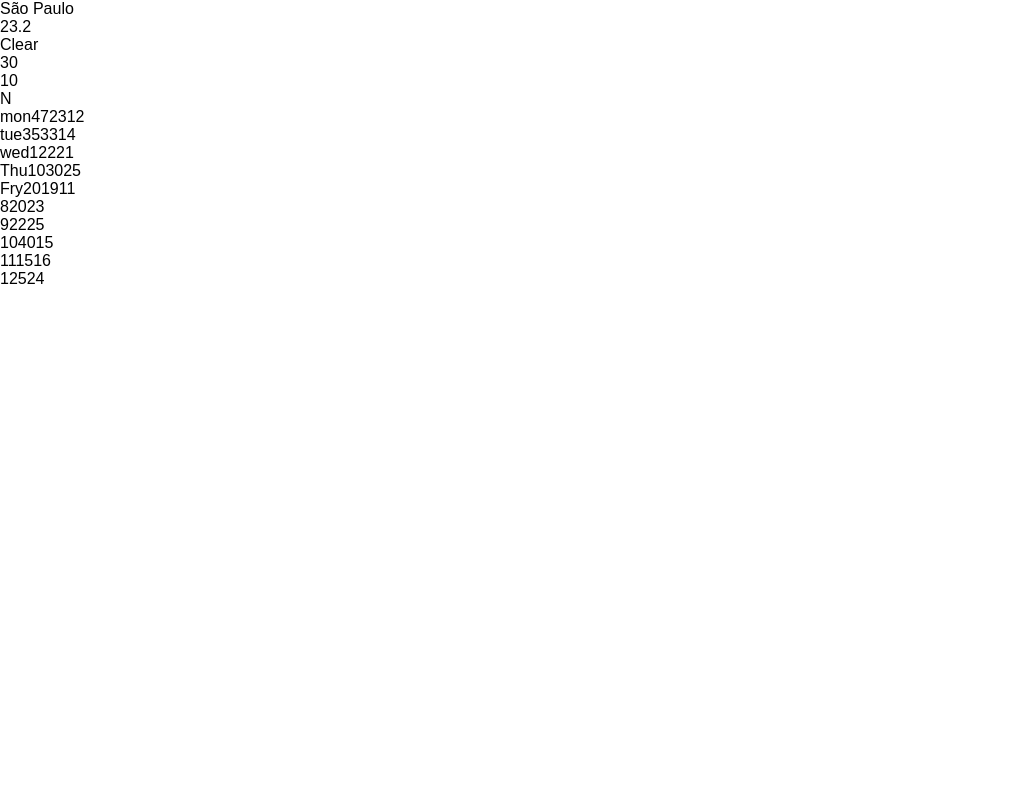
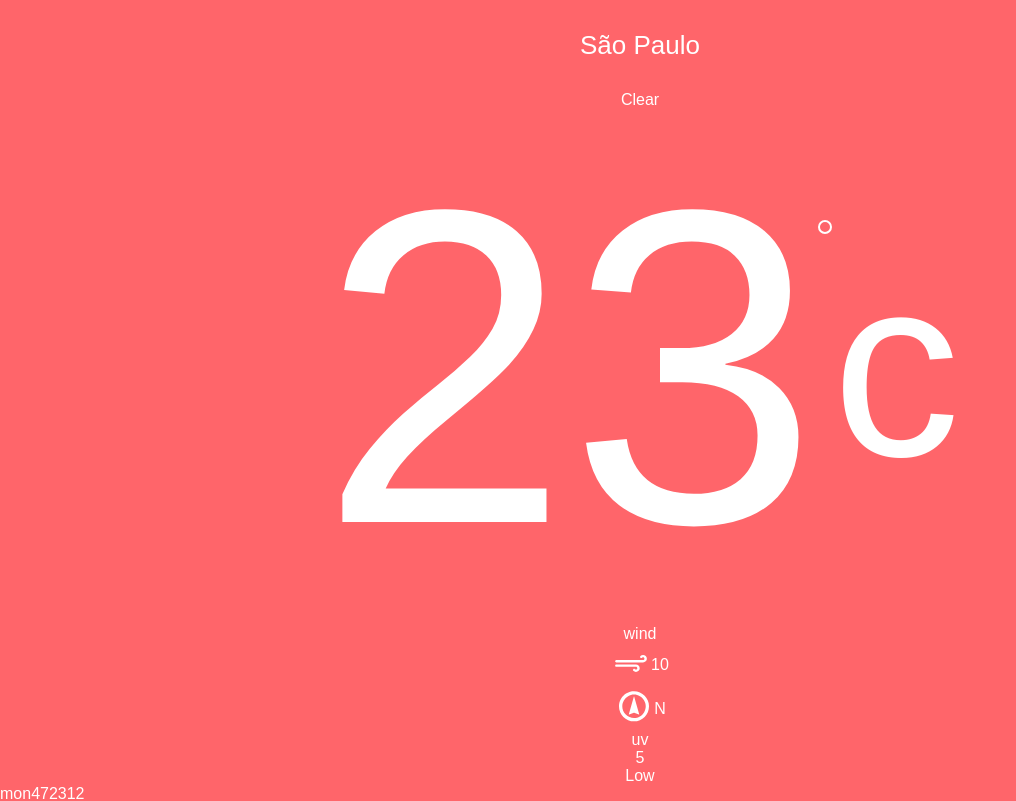
Before and after one commit to insionCEO/PWA-React-Weather-App, a React app: page / in a window 1280 px wide. Shown: the top 801 px of the page, without its empty margins (0-1016 px from the left). Built offline with nearby package versions, Linux system fonts and the light colour scheme; no server answers.

Commit message:
added wind and uv stats

```diff
--- a/src/App.css
+++ b/src/App.css
@@ -1,3 +1,76 @@
+body {
+  background-color: #ff656a;
+  color: #ffffff;
+  font-family: sans-serif;
+  height: 100vh;
+  margin: 0;
+  padding: 0;
+  width: 100%;
+}
+
+.App {
+  display: flex;
+  flex-direction: column;
+}
+
+.current-condition {
+  text-align: center;
+}
+
 .current-condition span {
   display: block;
 }
+
+.location {
+  font-size: 26px;
+  margin-bottom: 30px;
+  margin-top: 30px;
+}
+
+.temperature {
+  align-items: center;
+  display: flex;
+  justify-content: center;
+}
+
+.temperature__value {
+  font-size: 35vw;
+}
+
+.temperature__unit {
+  display: flex;
+  flex-direction: row;
+}
+
+.temperature__unit-dot {
+  border: 2px solid #ffffff;
+  border-radius: 10px;
+  height: 10px;
+  width: 10px;
+}
+
+.temperature__unit-letter {
+  font-size: 20vw;
+}
+
+.wind__speed {
+  align-items: center;
+  display: flex;
+  justify-content: center;
+}
+
+.wind__speed-icon svg {
+  fill: #ffffff;
+  width: 40px;
+}
+
+.wind__direction {
+  align-items: center;
+  display: flex;
+  justify-content: center;
+}
+
+.wind__direction-icon svg {
+  fill: #ffffff;
+  width: 40px;
+}
--- a/src/App.js
+++ b/src/App.js
@@ -18,15 +18,24 @@ class App extends Component {
     this.state = {
       currentCondition: {
         location: 'São Paulo',
-        temperature: 23.2,
+        temperature: 23,
         weather: 'Clear',
         dayTime: false,
         humidity: 30,
+        date: {
+          dayShort: 'Wed',
+          dayNumber: 13,
+          month: 'Jun',
+          year: 2018
+        },
         wind: {
           speed: 10,
           direction: 'N'
         },
-        uv: 'Low'
+        uv: {
+          indice: 5,
+          description: 'Low'
+        }
       },
       foreCastDaily: [
         {
@@ -114,13 +123,60 @@ class App extends Component {
     return (
       <div className="App">
         <section className="current-condition">
-          <span>{this.state.currentCondition.location}</span>
-          <span>{this.state.currentCondition.temperature}</span>
+          <span className="location">{this.state.currentCondition.location}</span>
           <span>{this.state.currentCondition.weather}</span>
-          <span>{this.state.currentCondition.humidity}</span>
-          <span>{this.state.currentCondition.wind.speed}</span>
-          <span>{this.state.currentCondition.wind.direction}</span>
-          <span>{this.state.currentCondition.wind.uv}</span>
+          <div className="wrapper-temperature">
+            <div className="temperature">
+              <span className="temperature__value">{this.state.currentCondition.temperature}</span>
+              <div className="temperature__unit">
+                <span className="temperature__unit-dot"></span>
+                <span className="temperature__unit-letter">c</span>
+              </div>
+            </div>
+            <div className="wind">
+              <span className="wind__label">wind</span>
+              <div className="wind__speed">
+                <span className="wind__speed-icon">
+                    <svg version="1.1" id="Layer_1" xmlns="http://www.w3.org/2000/svg" x="0px" y="0px"
+                      viewBox="0 0 30 30" Style="enable-background:new 0 0 30 30;">
+                    <path d="M3.1,16.97c0,0.24,0.09,0.45,0.28,0.62c0.16,0.19,0.37,0.28,0.63,0.28H18.7c0.29,0,0.53,0.1,0.73,0.3
+                      c0.2,0.2,0.3,0.45,0.3,0.74c0,0.29-0.1,0.53-0.3,0.72c-0.2,0.19-0.44,0.29-0.74,0.29c-0.29,0-0.54-0.1-0.73-0.29
+                      c-0.16-0.18-0.36-0.26-0.6-0.26c-0.25,0-0.46,0.09-0.64,0.26s-0.27,0.38-0.27,0.61c0,0.25,0.09,0.46,0.28,0.63
+                      c0.56,0.55,1.22,0.83,1.96,0.83c0.78,0,1.45-0.27,2.01-0.81c0.56-0.54,0.83-1.19,0.83-1.97s-0.28-1.44-0.84-2
+                      c-0.56-0.56-1.23-0.84-2-0.84H4.01c-0.25,0-0.46,0.09-0.64,0.26C3.19,16.51,3.1,16.72,3.1,16.97z M3.1,13.69
+                      c0,0.23,0.09,0.43,0.28,0.61c0.17,0.18,0.38,0.26,0.63,0.26h20.04c0.78,0,1.45-0.27,2.01-0.82c0.56-0.54,0.84-1.2,0.84-1.97
+                      c0-0.77-0.28-1.44-0.84-1.99s-1.23-0.83-2.01-0.83c-0.77,0-1.42,0.27-1.95,0.8c-0.18,0.16-0.27,0.38-0.27,0.67
+                      c0,0.26,0.09,0.47,0.26,0.63c0.17,0.16,0.38,0.24,0.63,0.24c0.24,0,0.45-0.08,0.63-0.24c0.19-0.21,0.42-0.31,0.7-0.31
+                      c0.29,0,0.53,0.1,0.73,0.3c0.2,0.2,0.3,0.44,0.3,0.73c0,0.29-0.1,0.53-0.3,0.72c-0.2,0.19-0.44,0.29-0.73,0.29H4.01
+                      c-0.25,0-0.46,0.09-0.64,0.26C3.19,13.23,3.1,13.44,3.1,13.69z"/>
+                    </svg>
+                </span>
+                <span className="wind__speed-value">{this.state.currentCondition.wind.speed}</span>
+              </div>
+              <div className="wind__direction">
+                <span className="wind__direction-icon">
+                  <svg version="1.1" id="Layer_1" xmlns="http://www.w3.org/2000/svg" x="0px" y="0px"
+                    viewBox="0 0 30 30" Style="enable-background:new 0 0 30 30;">
+                  <path d="M3.74,14.5c0-2.04,0.51-3.93,1.52-5.66s2.38-3.1,4.11-4.11s3.61-1.51,5.64-1.51c1.52,0,2.98,0.3,4.37,0.89
+                    s2.58,1.4,3.59,2.4s1.81,2.2,2.4,3.6s0.89,2.85,0.89,4.39c0,1.52-0.3,2.98-0.89,4.37s-1.4,2.59-2.4,3.59s-2.2,1.8-3.59,2.39
+                    s-2.84,0.89-4.37,0.89c-1.53,0-3-0.3-4.39-0.89s-2.59-1.4-3.6-2.4s-1.8-2.2-2.4-3.58S3.74,16.03,3.74,14.5z M6.22,14.5
+                    c0,2.37,0.86,4.43,2.59,6.18c1.73,1.73,3.79,2.59,6.2,2.59c1.58,0,3.05-0.39,4.39-1.18s2.42-1.85,3.21-3.2s1.19-2.81,1.19-4.39
+                    s-0.4-3.05-1.19-4.4s-1.86-2.42-3.21-3.21s-2.81-1.18-4.39-1.18s-3.05,0.39-4.39,1.18S8.2,8.75,7.4,10.1S6.22,12.92,6.22,14.5z
+                    M11.11,20.35l3.75-13.11c0.01-0.1,0.06-0.15,0.15-0.15s0.14,0.05,0.15,0.15l3.74,13.11c0.04,0.11,0.03,0.19-0.02,0.25
+                    s-0.13,0.06-0.24,0l-3.47-1.3c-0.1-0.04-0.2-0.04-0.29,0l-3.5,1.3c-0.1,0.06-0.17,0.06-0.21,0S11.09,20.45,11.11,20.35z"/>
+                  </svg>
+                </span>
+                <span className="wind__direction-value">{this.state.currentCondition.wind.direction}</span>
+              </div>
+            </div>
+            <div className="uv">
+              <span className="uv__label">uv</span>
+              <div className="">
+                <span className="uv__value">{this.state.currentCondition.uv.indice}</span>
+                <span className="uv__text">{this.state.currentCondition.uv.description}</span>
+              </div>
+            </div>
+          </div>
         </section>
         <section className="forecast-daily">
           {
```
